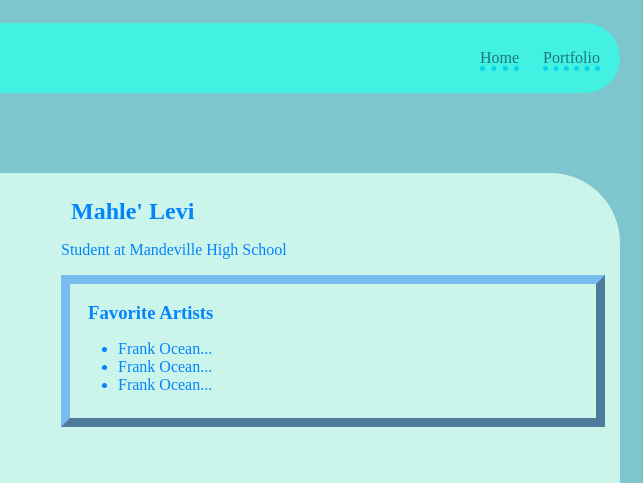
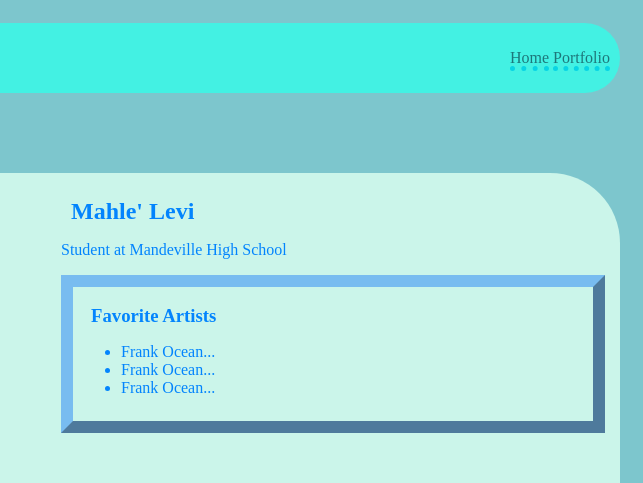
Before and after one commit to MAHLEEE/MAHLEEE.github.io, a plain HTML site: page index.html in a window 1280 px wide. Shown: the top 483 px of the page, 637-1280 px from the left. Drawn offline with Linux system fonts and the light colour scheme.

```diff
--- a/style.css
+++ b/style.css
@@ -30,7 +30,7 @@
 }
 .nav-li {
   display: inline-block;
-  padding: 0 10px;
+  padding: 10 10px;
 }
 a {
   text-decoration: underline dotted 5px rgb(9, 213, 228);
@@ -54,11 +54,12 @@
 .content {
   flex: 1;
   padding: 15px;
+
 }
 
 /* portfolio styles */
 #interests {
-  border: 9px rgb(120, 188, 240) outset;
+  border: 12px rgb(120, 188, 240) outset;
   padding: 8px;
 }
 h2,
```
